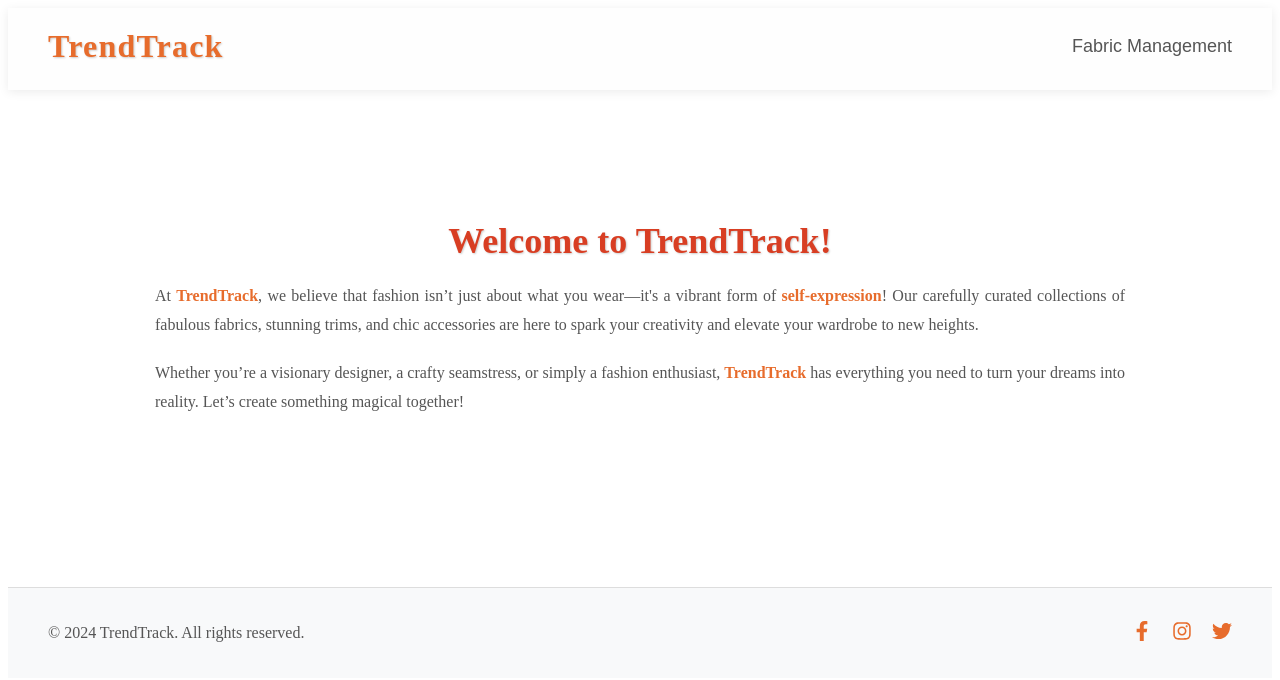
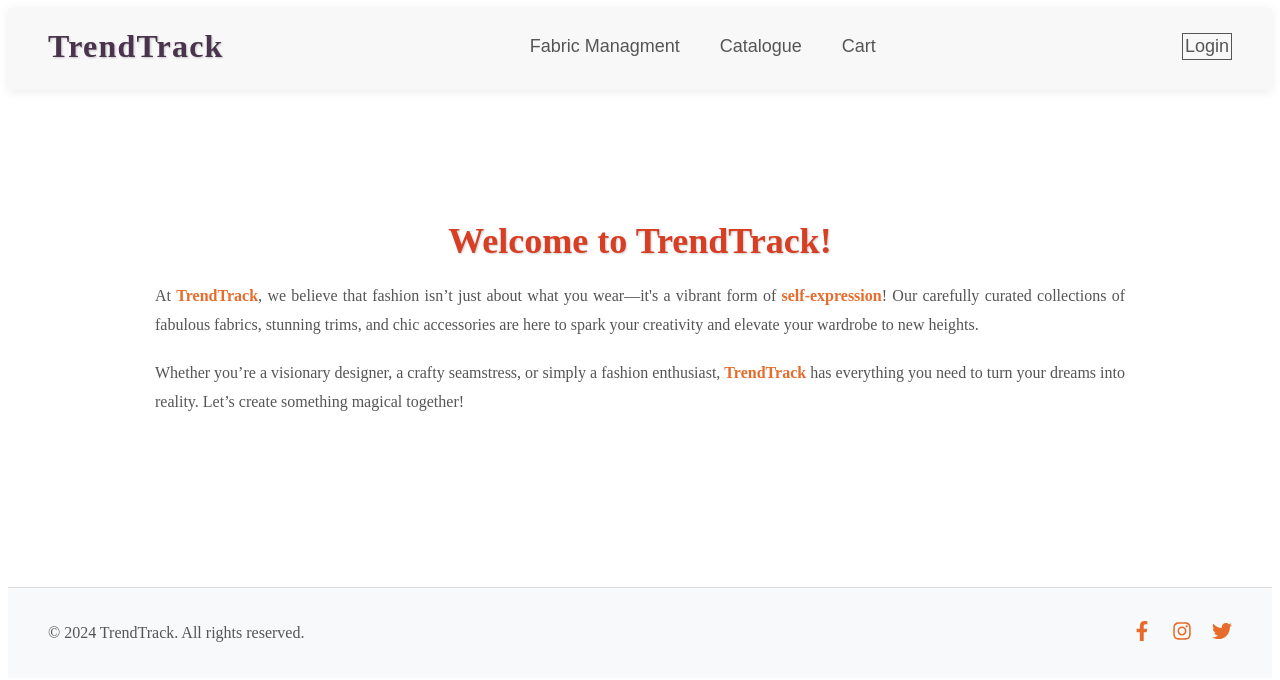
Before and after one commit to ivetkalchev/TrendTrack, a React (Vite) app: page / in a window 1280 px wide. Shown: the top 680 px of the page. Built offline with nearby package versions, Linux system fonts and the light colour scheme.

Commit message:
fixing some styling in nav bar

```diff
--- a/src/components/Header.css
+++ b/src/components/Header.css
@@ -2,15 +2,15 @@ header {
   display: flex;
   align-items: center;
   justify-content: space-between;
+  background-color: #f8f8f8;
   padding: 20px 40px 25px;
-  background-color: #fefefe;
   box-shadow: 0 2px 10px rgba(0, 0, 0, 0.08);
   position: relative;
 }
 
 .header-title {
   text-decoration: none;
-  color: #E76C2C;
+  color: #4A334C;
   font-family: 'Playfair Display', serif;
   text-shadow: 1px 1px 2px rgba(0, 0, 0, 0.2);
   font-size: 35px;
@@ -18,7 +18,7 @@ header {
 }
 
 .header-title:hover {
-  color: #D83E23;
+  color: #3e1c42;
   transform: scale(1.05);
 }
 
@@ -30,7 +30,9 @@ header {
 }
 
 nav {
+  flex: 2;
   display: flex;
+  justify-content: center;
   gap: 40px;
 }
 
@@ -45,7 +47,7 @@ nav a {
 }
 
 nav a:hover {
-  color: #D83E23;
+  color: #4A334C;
 }
 
 nav a::after {
@@ -53,7 +55,7 @@ nav a::after {
   display: block;
   width: 0;
   height: 2px;
-  background: #D83E23;
+  background: #4A334C;
   transition: width 0.3s ease;
   position: absolute;
   left: 0;
@@ -63,3 +65,21 @@ nav a::after {
 nav a:hover::after {
   width: 100%;
 }
+
+.login-button {
+  text-decoration: none;
+  color: #555;
+  font-size: 18px;
+  font-family: 'Montserrat', sans-serif;
+  font-weight: 500;
+  transition: color 0.3s ease, transform 0.3s ease;
+  border: 1px solid #555;
+  padding: 2px;
+}
+
+.login-button:hover {
+  color: #4A334C;
+  border: 1px solid #4A334C;
+  transform: scale(1.05);
+  background-color: #efefef;
+}
--- a/src/components/Header.jsx
+++ b/src/components/Header.jsx
@@ -9,8 +9,11 @@ const Header = () => {
         <h1>TrendTrack</h1>
       </Link>
       <nav>
-        <Link to="/fabric-management">Fabric Management</Link>
+        <Link to="/fabric-management">Fabric Managment</Link>
+        <Link to="/catalogue">Catalogue</Link>
+        <Link to="/cart">Cart</Link>
       </nav>
+      <Link to="/login" className="login-button">Login</Link>
     </header>
   );
 };
--- a/src/index.css
+++ b/src/index.css
@@ -4,5 +4,5 @@ body {
   font-family: 'Montserrat', sans-serif;
   background-image: linear-gradient(to right, #ffecd2 0%, #fcb69f 100%);
   color: #333;
-  margin: 0;
+  margin: 0px;
 }
```
